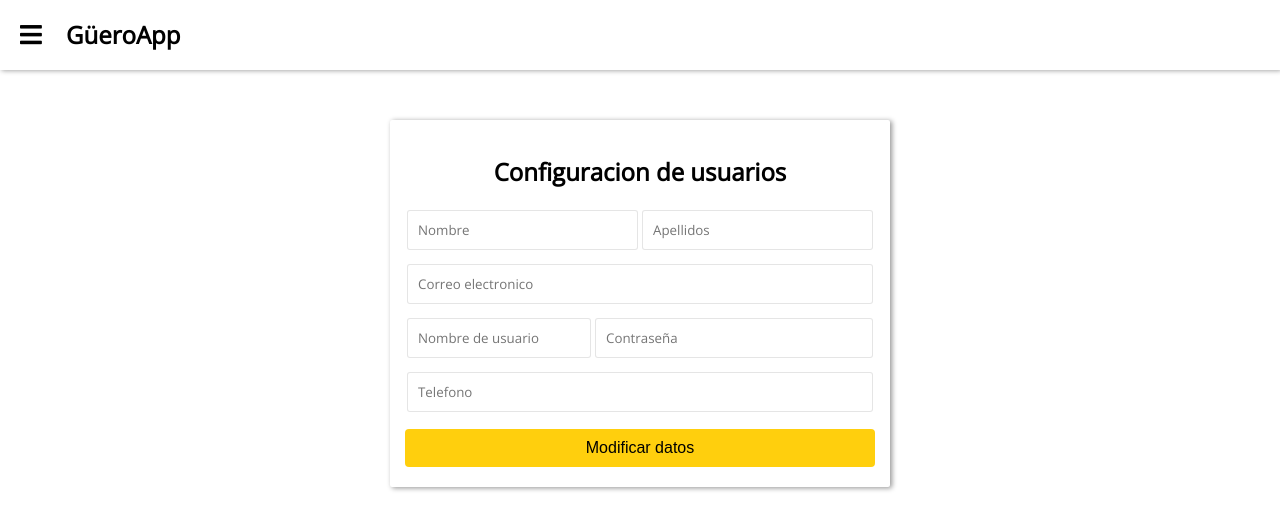
After one commit to urbandstorm79/GueroApp, a PHP site: page /userSettings.php in a window 1280 px wide. The commit adds this page. Shown: the top 530 px of the page. Run offline with PHP 8.4, Linux system fonts and the light colour scheme.

Commit message:
User settings

```diff
--- a/css/style.css
+++ b/css/style.css
@@ -65,7 +65,7 @@ a{
     list-style: none;
     padding: 20px;
     margin-left: -50px;
-    transition-duration: .9s;
+    transition-duration:.5s;
     transition-timing-function: linear;
     transition-property: border-radius, background, padding;
 }
--- /dev/null
+++ b/layouts/head-files.php
@@ -0,0 +1,13 @@
+<?php
+/**
+ * Created by PhpStorm.
+ * User: urban
+ * Date: 16/03/2019
+ * Time: 03:11 PM
+ */?>
+<link rel="stylesheet" href="css/style.css">
+<link rel="stylesheet" href="https://use.fontawesome.com/releases/v5.7.2/css/all.css">
+<script src="https://code.jquery.com/jquery-3.3.1.js"
+		integrity="sha256-2Kok7MbOyxpgUVvAk/HJ2jigOSYS2auK4Pfzbm7uH60="
+		crossorigin="anonymous"></script>
+<script src="js/scripts.js"></script>
--- /dev/null
+++ b/layouts/menu-nav.php
@@ -0,0 +1,13 @@
+<?php
+/**
+ * Created by PhpStorm.
+ * User: urban
+ * Date: 16/03/2019
+ * Time: 03:09 PM
+ */?>
+<nav class="nav">
+	<div class="">
+		<a href="#" class="menu-btn"><i class="fas fa-bars"></i></a>
+		<h2 class="">GüeroApp</h2>
+	</div>
+</nav>
--- /dev/null
+++ b/layouts/side-nav.php
@@ -0,0 +1,24 @@
+<nav class="side-nav">
+	<!--<div class="nav"><a href="#" class="menu-btn"><i class="fas fa-bars"></i></a>-->
+	<!--<h2>GüeroApp</h2>-->
+	<!--</div>-->
+	<div class="user">
+		<div class="user-img w-100"><i class="fas fa-user-circle"></i></div>
+		<?php if (!empty($user)){
+			echo '<p> Bienvenido '.$user['nombreUsuario'].'</p>';//concatenar con .
+		}
+		?>
+	</div>
+	<ul>
+		<li><a href="../../GueroApp/dashboard.php"><i class="fas fa-home"></i> Home</a></li>
+		<li><a href="#"><i class="far fa-plus-square"></i> Nueva orden</a></li>
+		<li><a href="#"><i class="fas fa-book-open"></i> Menú</a></li>
+		<li><a href="#"><i class="far fa-clock"></i> Historial</a></li>
+		<li><a href="../../GueroApp/userSettings.php"><i class="fas fa-users-cog"></i> Configuración de usuario</a></li>
+		<li><a href="logOut.php"><i class="fas fa-door-open"></i> Cerrar sesión</a></li>
+	</ul>
+
+	<footer class="footer">
+		<p class="separador">Todos los derechos reservados a GueroApp 2019 <i class="far fa-copyright"></i></p>
+	</footer>
+</nav>
--- a/login.php
+++ b/login.php
@@ -4,7 +4,7 @@ session_start();
 if (isset($_SESSION['user-id'])){
     header('Location: dashboard.php');
 }
-require 'connection.php';
+require 'controller/connection.php';
 if (!empty($_POST['user']) && !empty($_POST['password'])){
     $query= $conn->prepare('SELECT idUsuarios,nombreUsuario,correo,contra FROM usuarios WHERE usuarios.nombreUsuario = :userF OR usuarios.correo= :userF');
     $query->bindParam(':userF',$_POST['user']);
--- a/signUp.php
+++ b/signUp.php
@@ -1,5 +1,5 @@
 <?php
-require 'connection.php';
+require 'controller/connection.php';
 $mensaje ="";
 
 if (!empty($_POST['name']) && !empty($_POST['lastName']) && !empty($_POST['userName']) && !empty($_POST['password']) && !empty($_POST['mail']) && !empty($_POST['date'])){
--- /dev/null
+++ b/userSettings.php
@@ -0,0 +1,52 @@
+<?php ?>
+<!doctype html>
+<html lang="es">
+<head>
+	<meta charset="UTF-8">
+	<meta name="viewport"
+		  content="width=device-width, user-scalable=no, initial-scale=1.0, maximum-scale=1.0, minimum-scale=1.0">
+	<meta http-equiv="X-UA-Compatible" content="ie=edge">
+	<title>Configuracion de usuario</title>
+	<?php require 'layouts/head-files.php'?>
+</head>
+<body>
+<?php
+require 'layouts/menu-nav.php';
+require 'layouts/side-nav.php';
+?>
+
+<div class="formulario">
+	<h2>Configuracion de usuarios</h2>
+	<form action="#">
+		<div class="formulario-flex">
+			<div class="wdt-50">
+				<input type="text" name="name" placeholder="Nombre">
+				<label>Nombre</label>
+			</div>
+			<div class="wdt-50">
+				<input type="text" name="lastName" placeholder="Apellidos">
+				<label for="LastName">Apellidos</label>
+			</div>
+			<div class="wdt-100">
+				<input type="email" name="mail" placeholder="Correo electronico">
+				<label for="mail">Correo electronico</label>
+			</div>
+			<div class="wdt-40">
+				<input type="text" name="user" placeholder="Nombre de usuario">
+				<label for="user">Nombre de usuario</label>
+			</div>
+
+			<div class="wdt-60">
+				<input type="password" name="pass" placeholder="Contraseña">
+				<label for="pass">Contraseña</label>
+			</div>
+			<div class="wdt-100">
+				<input type="tel" name="tel" placeholder="Telefono">
+				<label for="tel">Telefono</label>
+			</div>
+			<button class="btn btn-primary btn-block">Modificar datos</button>
+		</div>
+	</form>
+</div>
+</body>
+</html>
```
Also changed, not shown: dashboard.php (+4 -44 lines), controller/connection.php (renamed from connection.php).
